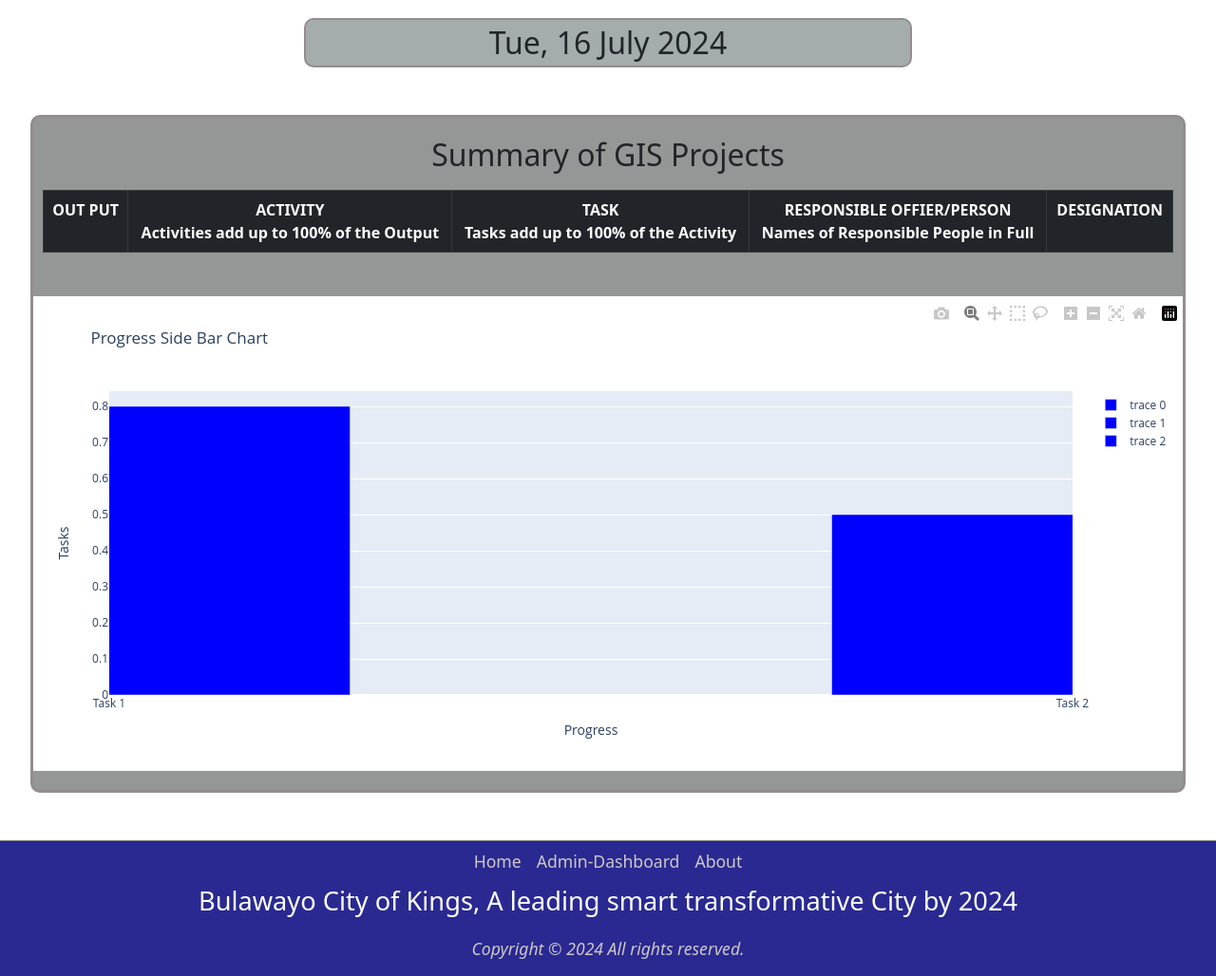
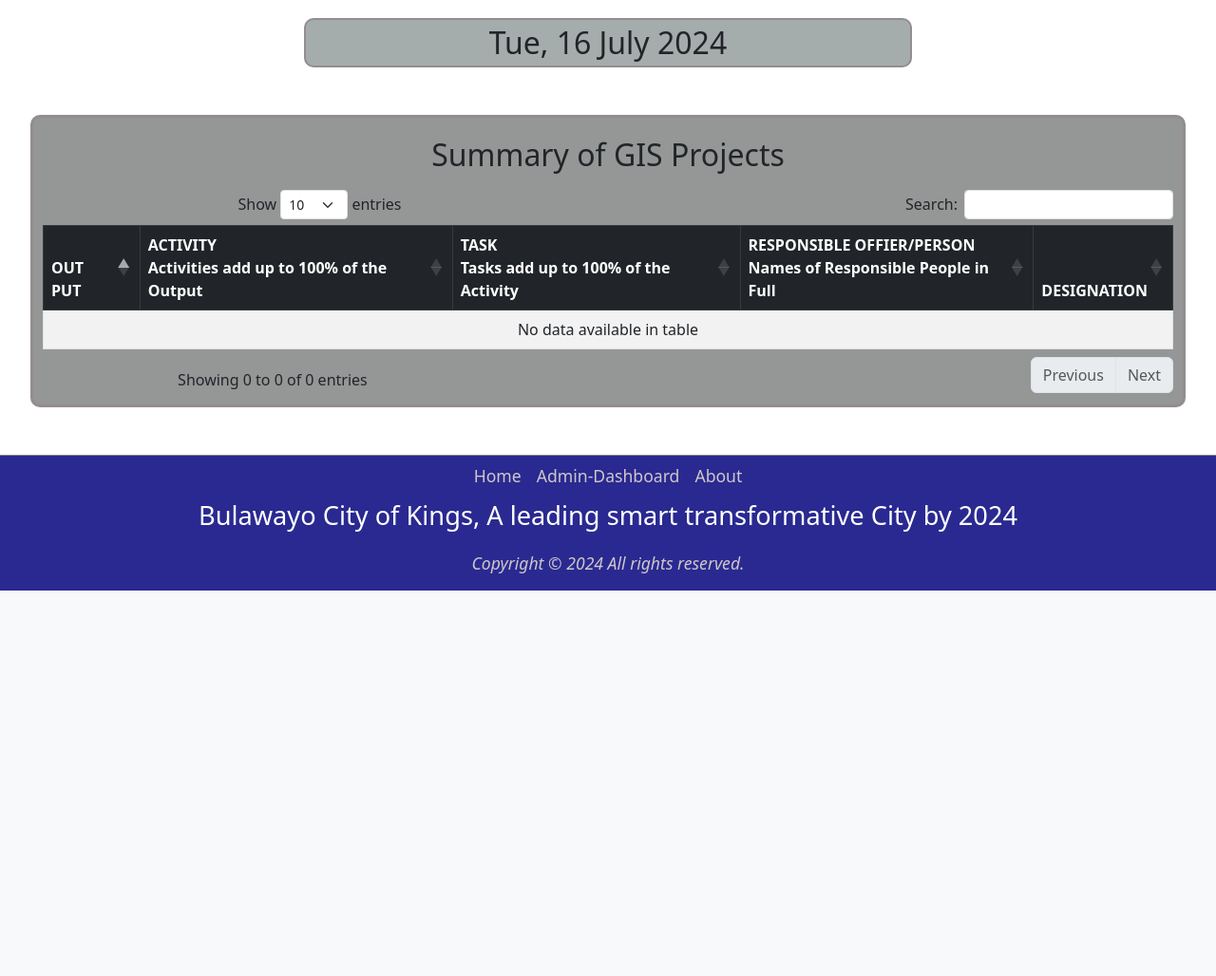
Before and after one commit to dylanmlilo/BCC_Projects_Dashboard_v2, a Flask app: page /GIS in a window 1280 px wide. Shown: the part 501-1529 px from the top of the page at 95% size. After the commit the page ends 1123 px from the top, so only its background shows below. Run offline with Flask 3, Linux system fonts and the light colour scheme; data that the repository does not hold is empty; some libraries are stand-ins or nearby versions.

Commit message:
bcc_projects_dashboard_version 2

```diff
--- a/app.py
+++ b/app.py
@@ -1,6 +1,6 @@
 from flask import Flask, render_template, jsonify, request
 from models.plot_functions import today_date, plot_home_page_charts, plot_servicing_page_charts, progress_bar
-from models.engine.database import projects_data_to_dict_list, gis_data_to_dict_list, strategic_tasks_to_dict_list
+from models.engine.database import projects_data_to_dict_list, gis_data_to_dict_list, gis_data_to_responsible_person, strategic_tasks_to_dict_list
 import os
 from dotenv import load_dotenv
 
@@ -68,10 +68,12 @@ def services():
 @app.route("/GIS", strict_slashes=False)
 def gis():
     gis_data = gis_data_to_dict_list()
+    responsible_persons= gis_data_to_responsible_person()
     progress_data = progress_bar()
     formatted_date = today_date()
     return render_template("gis.html", today_date=formatted_date,
-                           gis_data=gis_data, progress_data=progress_data)
+                           gis_data=gis_data, progress_data=progress_data,
+                           responsible_persons=responsible_persons)
 
 @app.route("/StrategicPlanning", strict_slashes=False)
 def strategic_planning():
--- a/models/engine/database.py
+++ b/models/engine/database.py
@@ -126,6 +126,20 @@ def gis_data_to_dict_list():
 
     return gis_data
 
+def gis_data_to_responsible_person():
+    gis_data = gis_data_to_dict_list()
+    responsible_person_dict = {}
+
+    for data in gis_data:
+        person_name = data['responsible_person']
+        if person_name not in responsible_person_dict:
+            responsible_person_dict[person_name] = []
+        responsible_person_dict[person_name].append(data)
+
+    return responsible_person_dict
+
+# test = gis_data_to_responsible_person()
+# print(test)
 
 def strategic_tasks_to_dict_list():
     # Perform a join between StrategicTask and ProjectManagers on the assigned_to column
@@ -171,8 +185,8 @@ def strategic_tasks_to_dict_list():
 # print(servicing_data_dict(4))
 
 
-# print(projects_data_to_dict_list())
-# print(servicing_data_dict(1))
+# print(projects_data_to_dict_list(1))
+
 
 # def project_managers_to_dict():
 #     project_managers = []
--- a/models/plot_functions.py
+++ b/models/plot_functions.py
@@ -121,6 +121,7 @@ def plot_servicing_page_charts():
   for project_data in servicing_data:
     contract_name = project_data.get("contract_name")
     contractor = project_data.get("contractor")
+    link = project_data.get("link")
     progress_data = {
       "Progress Type": [
         "Water", "Sewer", "Roads", "Storm Drainage", "Public Lighting", "Total Progress"
@@ -151,7 +152,7 @@ def plot_servicing_page_charts():
           'family': 'Arial'
         }
       },
-      xaxis_title_text="Contractor - {}".format(contractor),
+      xaxis_title_text = "Contractor - {} -- <a href='{}'>Link to Google Drive Folder</a>".format(contractor, link),
       yaxis_title_text="Progress Percentage(%)",
       xaxis_title_font_size=17,
       yaxis_title_font_size=17,
--- a/models/projects.py
+++ b/models/projects.py
@@ -55,6 +55,7 @@ class ProjectsData(Base):
     public_lighting_progress = Column(DECIMAL(10, 2))
     physical_progress_percentage = Column(DECIMAL(10, 2))
     tax_clearance_validation = Column(String(50))
+    link = Column(String(255))
 
     contract_type = relationship("ContractType")
     project_manager = relationship("ProjectManagers")
--- a/templates/gis.html
+++ b/templates/gis.html
@@ -8,7 +8,8 @@
 <div class="stats_data_container">
     <h2>Summary of GIS Projects</h2>
     <div class="table-responsive">
-        <table class="table table-hover table-bordered">
+        <table id="gis_table" class="table table-hover table-bordered table-striped">
+            <thead>
             <tr class="table-dark">
                 <th>OUT PUT</th>
                 <th>
@@ -30,23 +31,47 @@
                 </th>
                 <th>DESIGNATION</th>
             </tr>
+            </thead>
 
+            <tbody>
             {% for gis_data in gis_data %}
-            <tr class="table-dark {% if loop.index % 2 == 1 %}table-active{% else %}{% endif %}">
+            <tr class="table-light">
                 <td>{{ gis_data.output_name }}</td>
                 <td>{{ gis_data.activity }}</td>
                 <td>{{ gis_data.task_description }}</td>
                 <td>{{ gis_data.responsible_person}}</td>
                 <td>{{ gis_data.designation }}</td>
             {% endfor %}
+        </tbody>
         </table>
     </div>
-    <div id="progress-container" class="graph-container"></div>
+
+    <!-- <div id="progress-container" class="graph-container"></div>
     <script src="https://cdn.plot.ly/plotly-latest.min.js"></script>
     <script>
         // Load area plots
         var graph1Data = {{ progress_data | safe }};
         Plotly.newPlot('progress-container', graph1Data, { responsive: true });
-    </script>
+    </script> -->
+
 </div>
+<script src="https://cdn.plot.ly/plotly-latest.min.js"></script>
+<script src="https://code.jquery.com/jquery-3.5.1.slim.min.js"></script>
+<script src="https://cdnjs.cloudflare.com/ajax/libs/twitter-bootstrap/5.3.0/js/bootstrap.bundle.min.js"></script>
+<script src="https://cdn.datatables.net/2.0.8/js/dataTables.js"></script>
+<script src="https://cdn.datatables.net/2.0.8/js/dataTables.bootstrap5.js"></script>
+<script src="https://cdn.datatables.net/inline-rows/2.0.8/inline-rows.js"></script>
+<script>
+  $(document).ready(function() {
+      $('#gis_table').DataTable({
+          // "paging": true, // Disable pagination for inline editing
+          // "ordering": false, // Disable sorting for inline editing
+          // "info": false, // Disable info display for inline editing
+          // "scrollY": '50vh', // Set a fixed height for vertical scrolling
+          // "scrollCollapse": true, // Enable scrolling
+          // "scrollX": true, // Enable horizontal scrolling
+          // "autoWidth": false // Disable automatic column width calculation
+      });
+  });
+</script>
 {% endblock%}
--- a/templates/home.html
+++ b/templates/home.html
@@ -126,7 +126,6 @@
     <div id="graph-container4" class="graph-container"></div>
 </div>
 <script src="https://cdn.plot.ly/plotly-latest.min.js"></script>
-<script src="https://cdn.plot.ly/plotly-latest.min.js"></script>
 <script src="https://code.jquery.com/jquery-3.5.1.slim.min.js"></script>
 <script src="https://cdnjs.cloudflare.com/ajax/libs/twitter-bootstrap/5.3.0/js/bootstrap.bundle.min.js"></script>
 <script src="https://cdn.datatables.net/2.0.8/js/dataTables.js"></script>
--- a/templates/servicing.html
+++ b/templates/servicing.html
@@ -8,7 +8,7 @@
 <div class="stats_data_container">
     <h2>Summary of Servicing Projects Progress Data</h2>
     <div class="table-responsive">
-        <table id="servicing_table" class="table table-hover">
+        <table id="servicing_table" class="table table-hover table-bordered">
             <thead>
                 <tr class="table-dark">
                     <th>Contract Number</th>
```
Also changed, not shown: templates/goods.html (+25 -2 lines), templates/services.html (+25 -1 lines), templates/works.html (+26 -2 lines).
